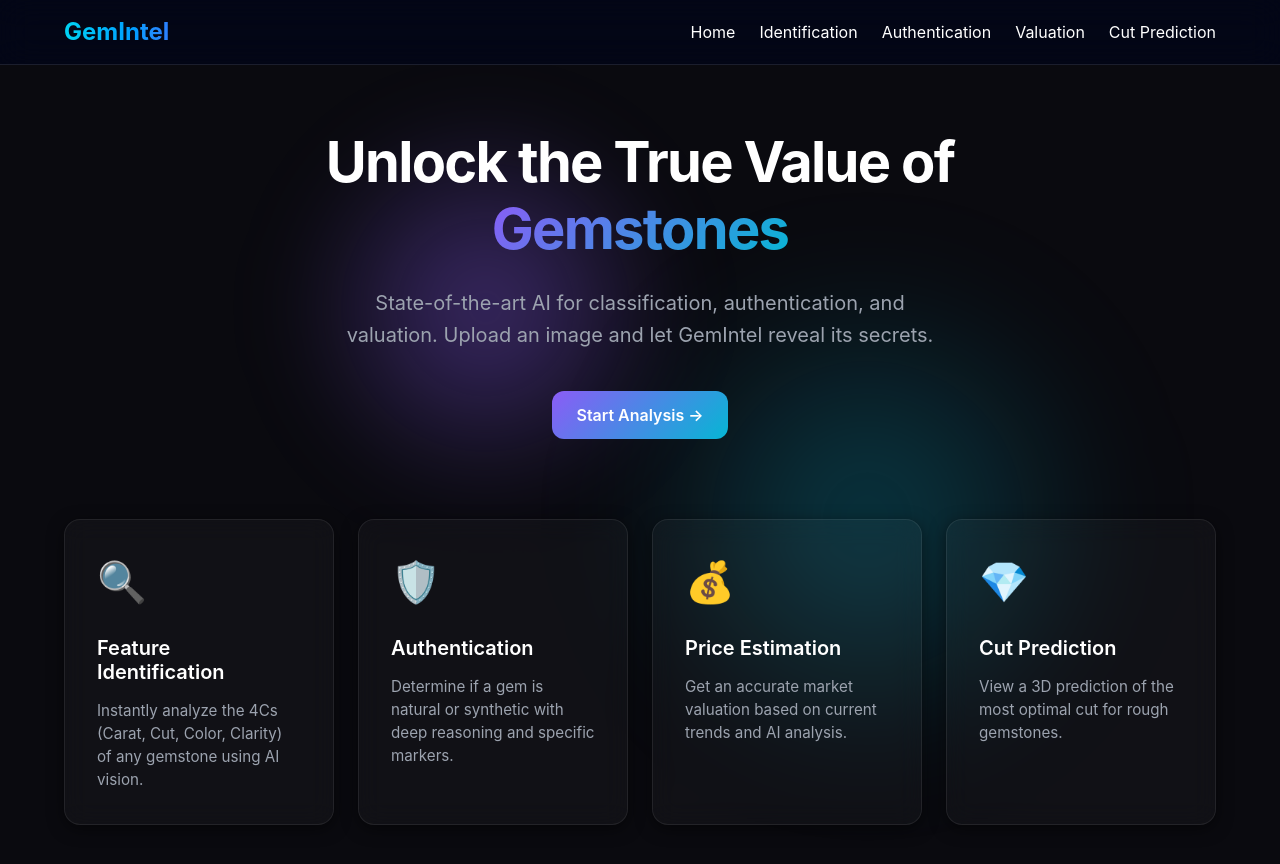
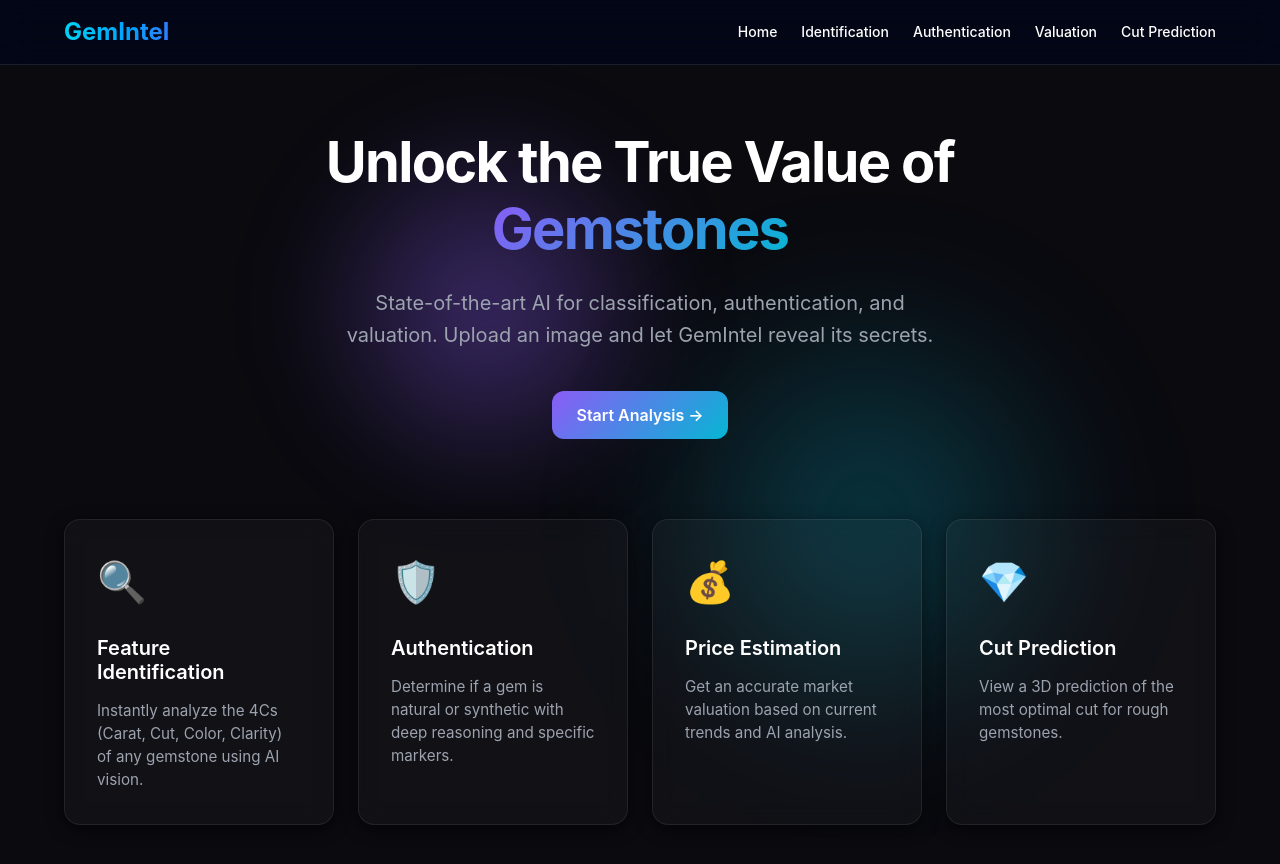
Before and after one commit to achala9912/GemIntel, a Next.js app in the folder frontend/: page / in a window 1280 px wide. Shown: the top 864 px of the page. Built offline with nearby package versions, Linux system fonts and the light colour scheme.

Commit message:
feat(ui): highlight current path with text color in Navbar

```diff
--- a/frontend/src/components/Navbar.tsx
+++ b/frontend/src/components/Navbar.tsx
@@ -30,15 +30,15 @@ export default function Navbar() {
           </Link>
 
           {/* Desktop Navigation */}
-          <div className="hidden lg:flex items-center gap-6">
+          <div className="hidden lg:flex items-center gap-6 h-16">
             {navItems.map((item) => (
               <Link
                 key={item.path}
                 href={item.path}
-                className={`transition-colors duration-200 hover:text-cyan-400 ${
+                className={`flex items-center h-full text-sm font-medium transition-colors duration-200 hover:text-cyan-400 ${
                   pathname === item.path
                     ? 'text-cyan-400'
-                    : 'text-gray-300'
+                    : 'text-gray-400'
                 }`}
               >
                 {item.name}
```
